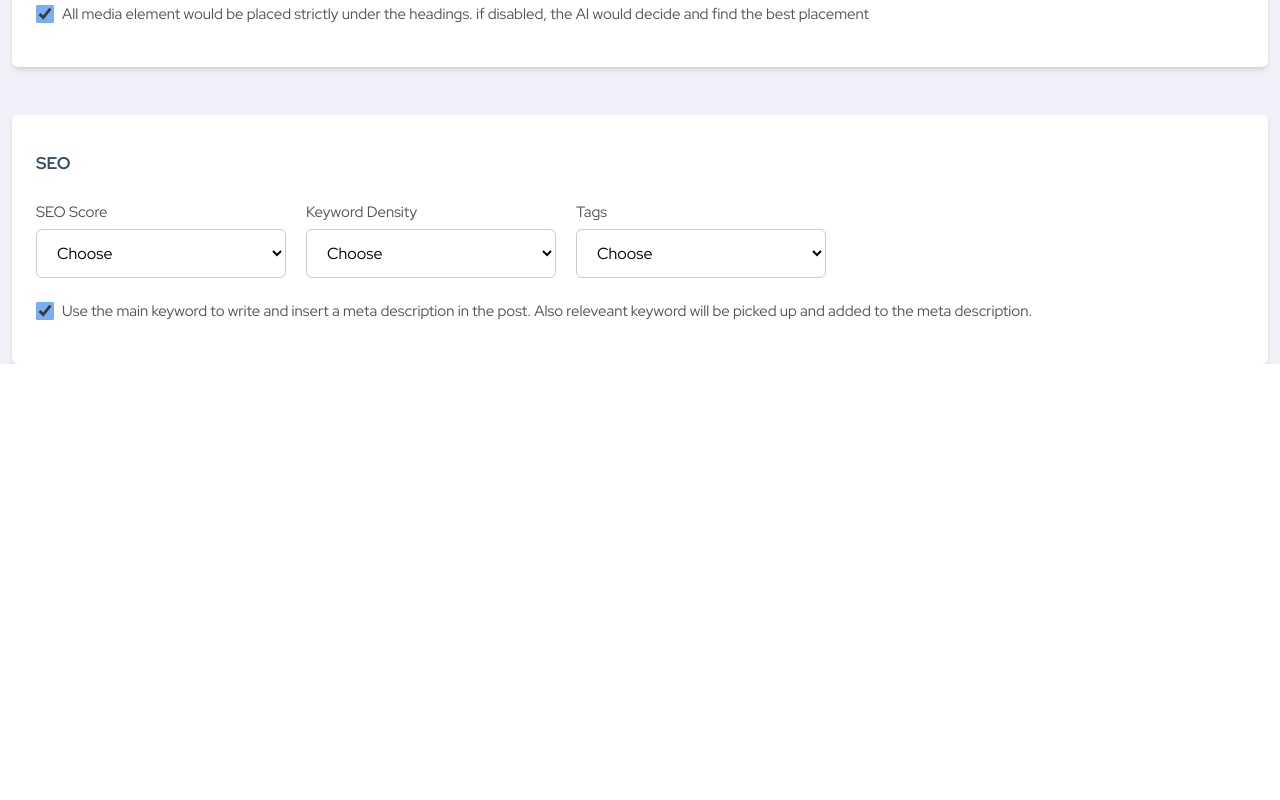
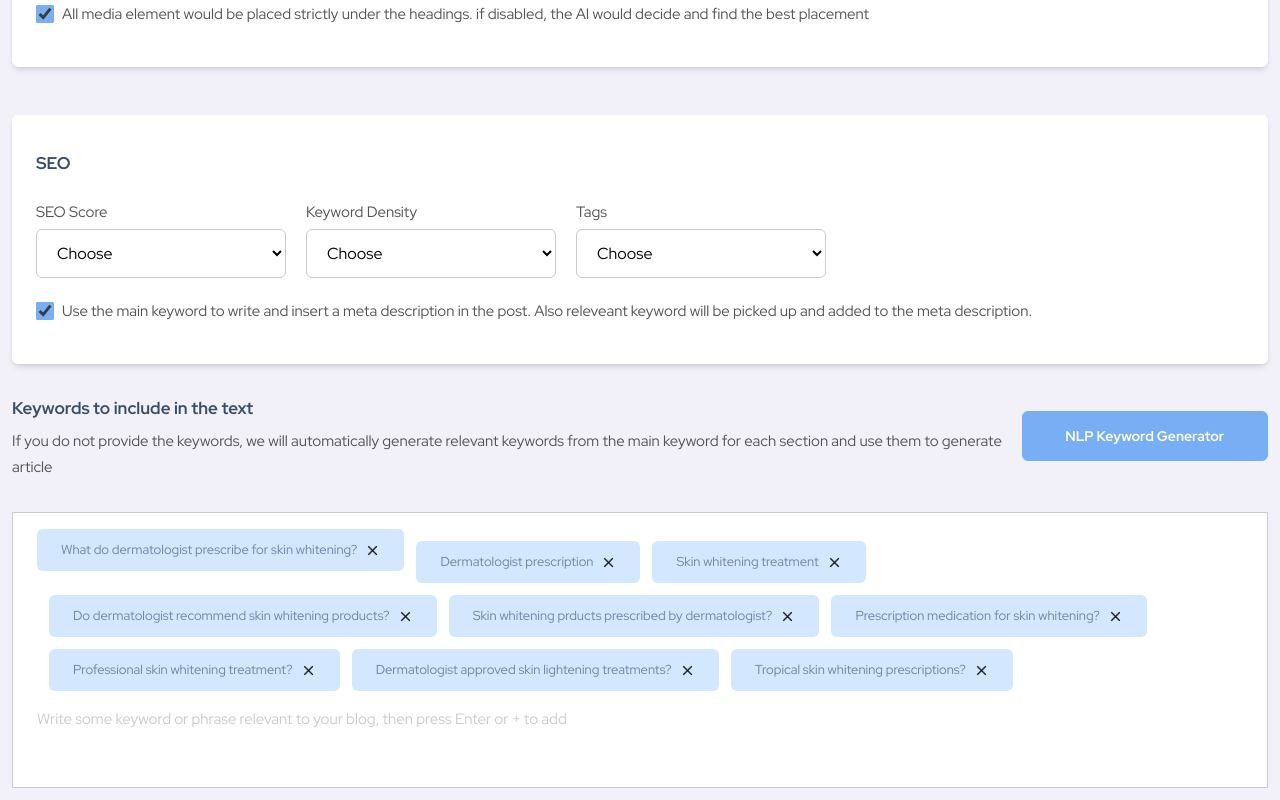
Before and after one commit to AbdulQuayyum/assessment, a Vue app: page / in a window 1280 px wide. Shown: the part 1225-2025 px from the top of the page. Before the commit the page ends 1589 px from the top, so only its background shows below. Built offline with nearby package versions, Linux system fonts and the light colour scheme.

Commit message:
Added keyword...

```diff
--- /dev/null
+++ b/src/Components/Keyword.vue
@@ -0,0 +1,85 @@
+<template>
+    <div class="flex flex-col py-3 mx-3 mt-4">
+        <div class="flex flex-row items-center justify-between w-full">
+            <div class="flex flex-col items-start space-y-1">
+                <span class="text-[#384D67] text-[17px] font-[700] leading-8">Keywords to include in the text</span>
+                <span class="text-[#525252] text-[15px] font-[400] leading-[26px]">If you do not provide the keywords, we
+                    will automatically generate relevant keywords from the main keyword for each section and use them to
+                    generate article</span>
+            </div>
+            <button
+                class="flex w-[20%] flex-row items-center justify-center space-x-1 bg-[#77AEF4] rounded-md border-[#77AEF4] border-[1px] py-2 px-6">
+                <p class="text-[#FFFFFF] text-[14px] font-[700] leading-8">NLP Keyword Generator</p>
+            </button>
+        </div>
+        <div class="flex mt-8">
+            <div contenteditable="true" class="relative bg-[#fff] border-[#CBCBCB] border-[1px] py-4 px-6">
+                <div class="flex flex-row flex-wrap space-x-3 space-y-3">
+                    <div class="bg-[#D3E7FF] flex flex-row items-center space-x-2 h-fit rounded-md py-2 px-6">
+                        <span class="text-center text-[#718399] text-[13px] font-[400] leading-[26px]">What do dermatologist
+                            prescribe for skin whitening?</span>
+                        <div>
+                            <img src="../assets/cancel.png" class="h-[15px] w-[15px]" alt="cancel icon">
+                        </div>
+                    </div>
+                    <div class="bg-[#D3E7FF] flex flex-row items-center space-x-2 h-fit rounded-md py-2 px-6">
+                        <span class="text-center text-[#718399] text-[13px] font-[400] leading-[26px]">Dermatologist prescription</span>
+                        <div>
+                            <img src="../assets/cancel.png" class="h-[15px] w-[15px]" alt="cancel icon">
+                        </div>
+                    </div>
+                    <div class="bg-[#D3E7FF] flex flex-row items-center space-x-2 h-fit rounded-md py-2 px-6">
+                        <span class="text-center text-[#718399] text-[13px] font-[400] leading-[26px]">Skin whitening treatment</span>
+                        <div>
+                            <img src="../assets/cancel.png" class="h-[15px] w-[15px]" alt="cancel icon">
+                        </div>
+                    </div>
+                    <div class="bg-[#D3E7FF] flex flex-row items-center space-x-2 h-fit rounded-md py-2 px-6">
+                        <span class="text-center text-[#718399] text-[13px] font-[400] leading-[26px]">Do dermatologist recommend skin whitening products?</span>
+                        <div>
+                            <img src="../assets/cancel.png" class="h-[15px] w-[15px]" alt="cancel icon">
+                        </div>
+                    </div>
+                    <div class="bg-[#D3E7FF] flex flex-row items-center space-x-2 h-fit rounded-md py-2 px-6">
+                        <span class="text-center text-[#718399] text-[13px] font-[400] leading-[26px]">Skin whitening prducts prescribed by dermatologist?</span>
+                        <div>
+                            <img src="../assets/cancel.png" class="h-[15px] w-[15px]" alt="cancel icon">
+                        </div>
+                    </div>
+                    <div class="bg-[#D3E7FF] flex flex-row items-center space-x-2 h-fit rounded-md py-2 px-6">
+                        <span class="text-center text-[#718399] text-[13px] font-[400] leading-[26px]">Prescription medication for skin whitening?</span>
+                        <div>
+                            <img src="../assets/cancel.png" class="h-[15px] w-[15px]" alt="cancel icon">
+                        </div>
+                    </div>
+                    <div class="bg-[#D3E7FF] flex flex-row items-center space-x-2 h-fit rounded-md py-2 px-6">
+                        <span class="text-center text-[#718399] text-[13px] font-[400] leading-[26px]">Professional skin whitening treatment?</span>
+                        <div>
+                            <img src="../assets/cancel.png" class="h-[15px] w-[15px]" alt="cancel icon">
+                        </div>
+                    </div>
+                    <div class="bg-[#D3E7FF] flex flex-row items-center space-x-2 h-fit rounded-md py-2 px-6">
+                        <span class="text-center text-[#718399] text-[13px] font-[400] leading-[26px]">Dermatologist approved skin lightening treatments?</span>
+                        <div>
+                            <img src="../assets/cancel.png" class="h-[15px] w-[15px]" alt="cancel icon">
+                        </div>
+                    </div>
+                    <div class="bg-[#D3E7FF] flex flex-row items-center space-x-2 h-fit rounded-md py-2 px-6">
+                        <span class="text-center text-[#718399] text-[13px] font-[400] leading-[26px]">Tropical skin whitening prescriptions?</span>
+                        <div>
+                            <img src="../assets/cancel.png" class="h-[15px] w-[15px]" alt="cancel icon">
+                        </div>
+                    </div>
+                </div>
+                <div class="pt-4 pb-10">
+                    <span class="text-[#CBCBCB] text-[15px] font-[400] leading-[20px]">Write some keyword or phrase relevant to your blog, then press Enter or + to add</span>
+                </div>
+            </div>
+        </div>
+    </div>
+</template>
+<script>
+export default {
+
+}
+</script>
--- a/src/Views/Projects.vue
+++ b/src/Views/Projects.vue
@@ -6,6 +6,7 @@
             <CoreSettings />
             <MediaHub />
             <SEO />
+            <Keyword />
         </main>
     </div>
 </template>
@@ -16,10 +17,11 @@ import Header from '../Components/Header.vue';
 import CoreSettings from "../Components/CoreSettings.vue"
 import MediaHub from '../Components/MediaHub.vue';
 import SEO from '../Components/SEO.vue';
+import Keyword from '../Components/Keyword.vue';
 
 export default {
     name: "Projects",
-    components: { Navbar, Header, CoreSettings, MediaHub, SEO }
+    components: { Navbar, Header, CoreSettings, MediaHub, SEO, Keyword }
 
 }
 </script>
```
Also changed, not shown: src/assets/cancel.png (added).
